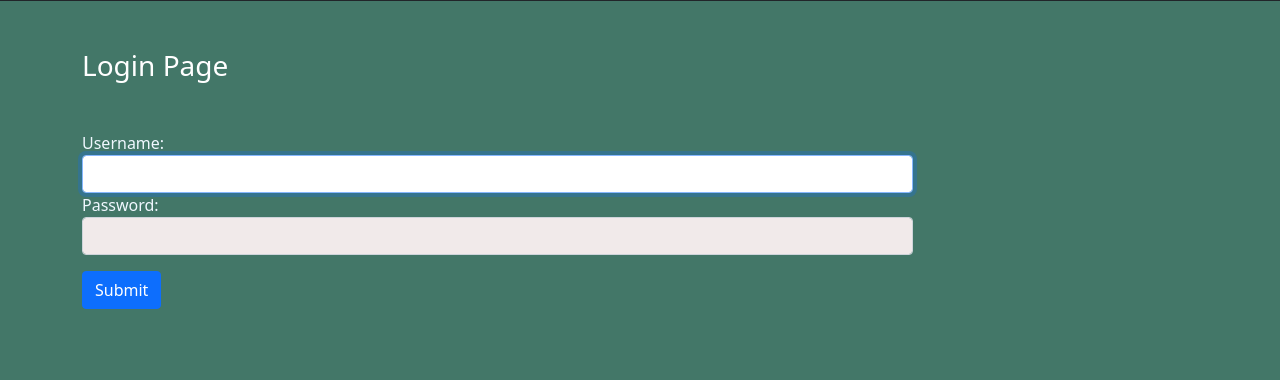
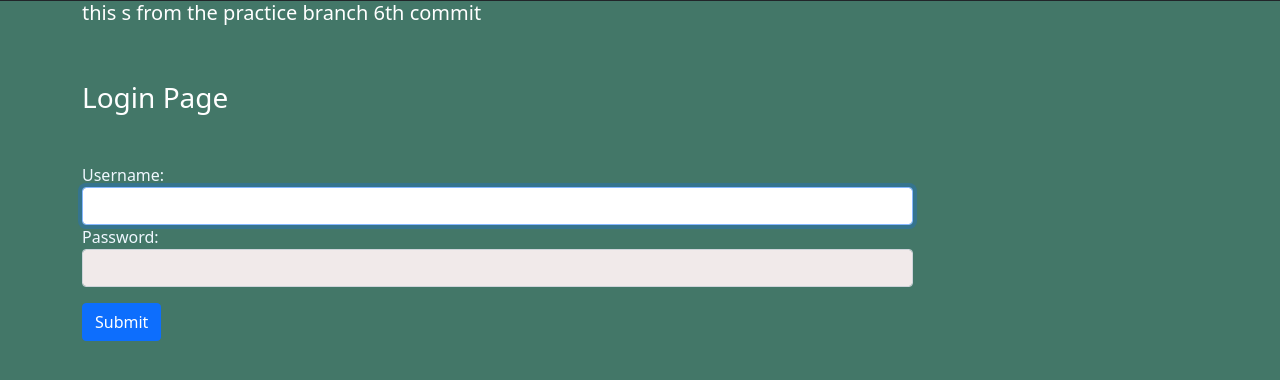
Before and after one commit to Pavan-tech-kumar/Simpleblog, a Django app: page /login/ in a window 1280 px wide. Shown: the part 87-467 px from the top of the page. Run offline with Django 3.2, Linux system fonts and the light colour scheme; some libraries are stand-ins or nearby versions.

Commit message:
6th commit

```diff
--- a/simpleblog/templates/blog/login.html
+++ b/simpleblog/templates/blog/login.html
@@ -1,6 +1,7 @@
 {% extends 'blog/base.html' %}
 {% load static %}
 {% block content %}
+<h5>this s from the practice branch 6th commit</h5>
 <div class="col-sm-9">
     <h3 class="text-white my-5">Login Page</h3>
     <form action="" method="POST" novalidate>
```
